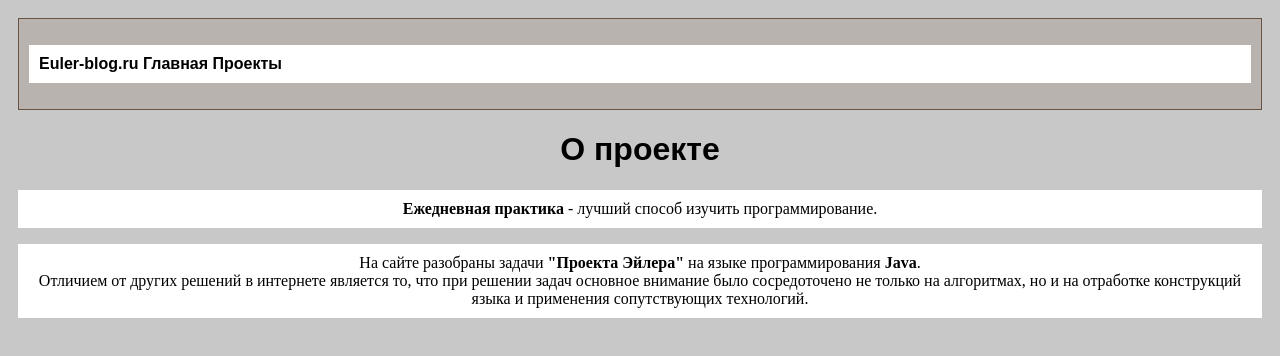
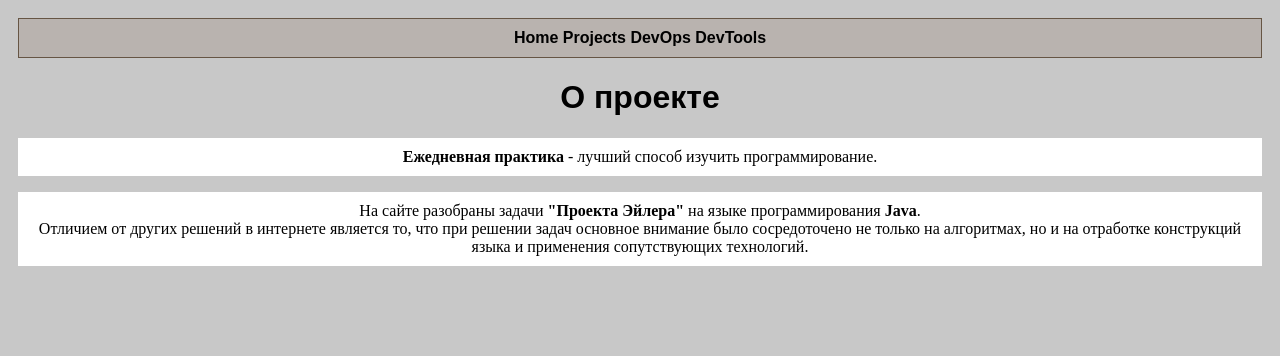
Before and after one commit to AlexandrAnatoliev/htmlWebSite, a plain HTML site: page index.html in a window 1280 px wide. Drawn offline with Linux system fonts and the light colour scheme.

Commit message:
feat: update header

```diff
--- a/index.html
+++ b/index.html
@@ -9,7 +9,7 @@
 	background-color: rgb(185, 179, 175);
 	border: 1px solid #665544;
 	padding: 10px;
-	text-align: left;
+	text-align: center;
 }
 
 body {
@@ -31,9 +31,7 @@ p {
 
 <body>
 	<div class="header">
-		<p lang="ru">
-			<b>Euler-blog.ru</b> <b>Главная</b> <b>Проекты</b>
-		</p>
+		<b>Home</b> <b>Projects</b> <b>DevOps</b> <b>DevTools</b>
 	</div>
 	<h1>О проекте</h1>
 
```
